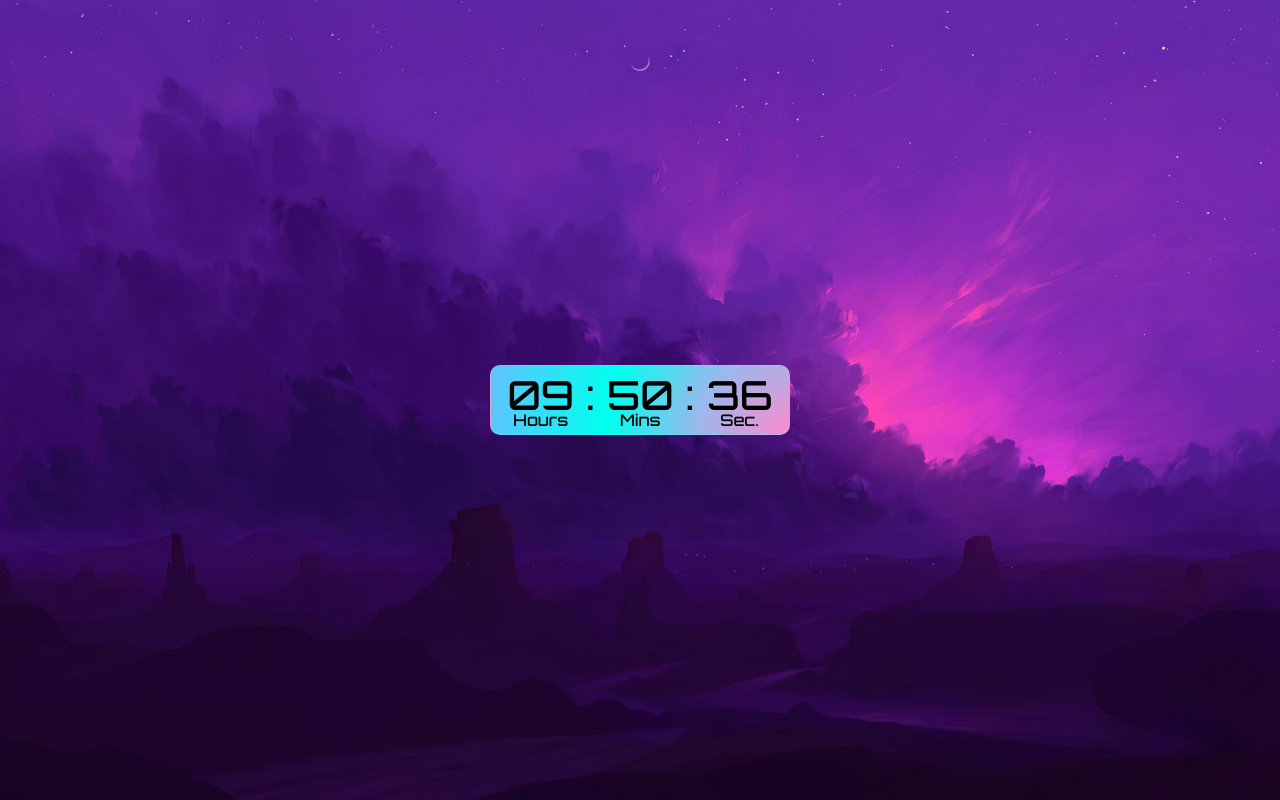
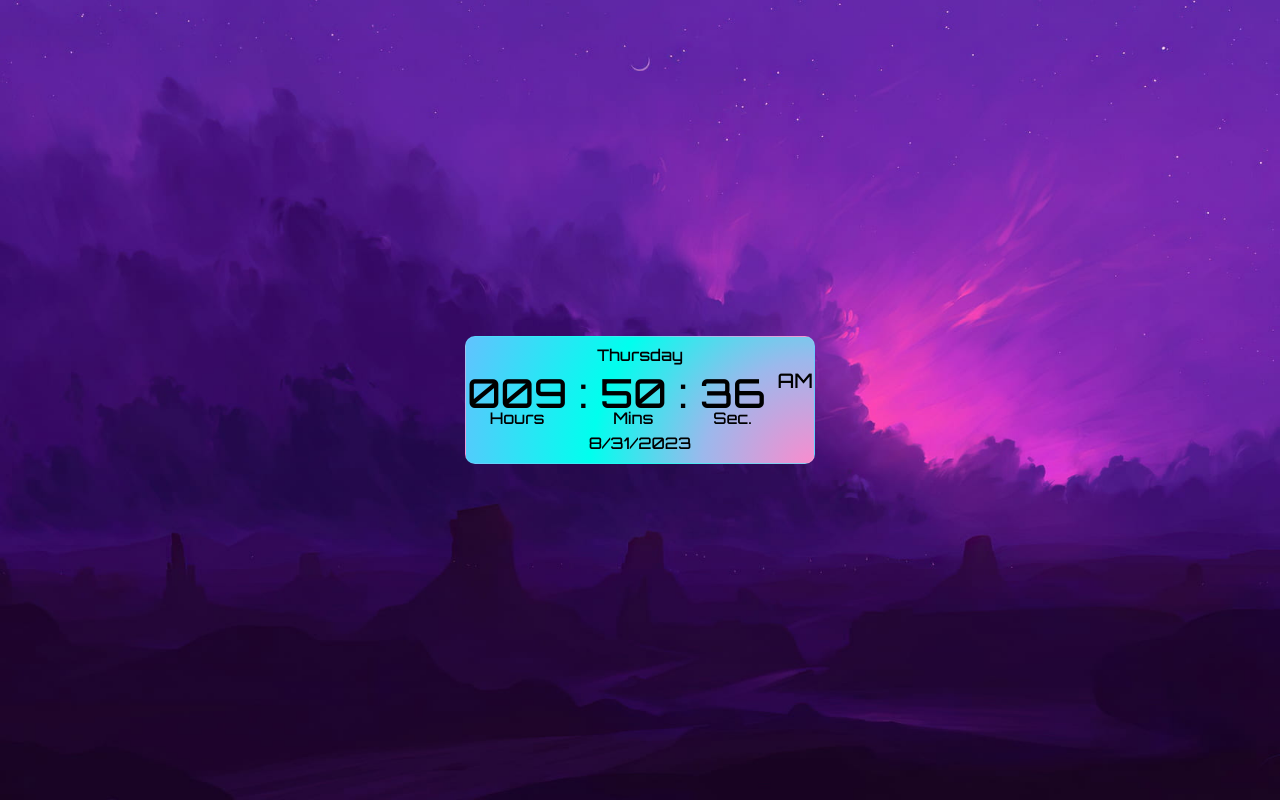
Before and after one commit to kilundi/clock, a plain HTML site: page index.html in a window 1280 px wide. Drawn offline with Linux system fonts and the light colour scheme.

Commit message:
version 2

```diff
--- a/script.js
+++ b/script.js
@@ -7,6 +7,11 @@ document.body.appendChild(mainContainer);
 const wrapperContainer = document.createElement("div");
 wrapperContainer.setAttribute("class", "wrapperContainer");
 mainContainer.appendChild(wrapperContainer);
+
+// Create day container
+const dayDiv = document.createElement("div");
+dayDiv.setAttribute("class", "dayDiv");
+wrapperContainer.appendChild(dayDiv);
 
 // Create time content container
 const timeContent = document.createElement("div");
@@ -40,22 +45,62 @@ const seconds = document.createElement("span");
 seconds.setAttribute("id", "sec");
 timeContent.appendChild(seconds);
 
+// Create ampm element
+const ampm = document.createElement("span");
+ampm.setAttribute("class", "ampm");
+timeContent.appendChild(ampm);
+
+// Create yearDiv element
+const yearDiv = document.createElement("div");
+yearDiv.setAttribute("class", "yearDiv");
+wrapperContainer.appendChild(yearDiv);
+
 // Update time every second using setInterval
-setInterval(() => {
+const setInter = setInterval(() => {
   let date = new Date();
+  const dayNames = [
+    "Sunday",
+    "Monday",
+    "Tuesday",
+    "Wednesday",
+    "Thursday",
+    "Friday",
+    "Saturday",
+  ];
 
-  // Get hours and format it
+  const dayName = dayNames[date.getDay()];
+  dayDiv.innerHTML = `${dayName}`;
+
+  const day = date.getDate();
+  const month = date.getMonth() + 1;
+  const year = date.getFullYear();
+  const formattedDate = `${month}/${day}/${year}`;
+  yearDiv.innerHTML = `${formattedDate}`;
+
   let hour =
     date.getHours() < 10 ? "0" + date.getHours() : "" + date.getHours();
   hours.innerHTML = hour;
 
-  // Get minutes and format it
   let minute =
     date.getMinutes() < 10 ? "0" + date.getMinutes() : "" + date.getMinutes();
   minutes.innerHTML = minute;
 
-  // Get seconds and format it
   let second =
     date.getSeconds() < 10 ? "0" + date.getSeconds() : "" + date.getSeconds();
   seconds.innerHTML = second;
+
+  let period = "AM"; // Default to AM
+  if (hour >= 12) {
+    period = "PM";
+    if (hour > 12) {
+      hour -= 12;
+    }
+  } else if (hour === 0) {
+    hour = 12;
+  }
+  hour = hour < 10 ? "0" + hour : "" + hour;
+  hours.innerHTML = `${hour}`;
+  ampm.innerText = period;
 }, 1000);
+
+// clearInterval(setInter);
--- a/style.css
+++ b/style.css
@@ -25,6 +25,9 @@
 
 .wrapperContainer {
     display: flex;
+    flex-direction: column;
+    gap: .2rem;
+    padding-top: 8px;
     justify-content: center;
     align-items: center;
     /* background: purple; */
@@ -32,7 +35,7 @@
     min-height: 70px;
     padding-bottom: 10px;
     width: 100%;
-    max-width: 300px;
+    max-width: 350px;
 
     border-radius: 10px;
     backdrop-filter: blur(30px);
@@ -41,8 +44,14 @@
     cursor: pointer;
 }
 
+.yearDiv {
+    margin-top: 12px;
+}
+
 .timeContent {
     display: flex;
+    justify-content: center;
+    align-items: center;
     gap: 12px;
 }
 
@@ -51,6 +60,11 @@ span {
     /* use gradient color */
     font-size: 40px;
     position: relative;
+}
+
+.ampm {
+    font-size: 20px;
+    align-self: flex-start;
 }
 
 .timeContent span::after {
```
Also changed, not shown: index.html (+2 -0 lines).
